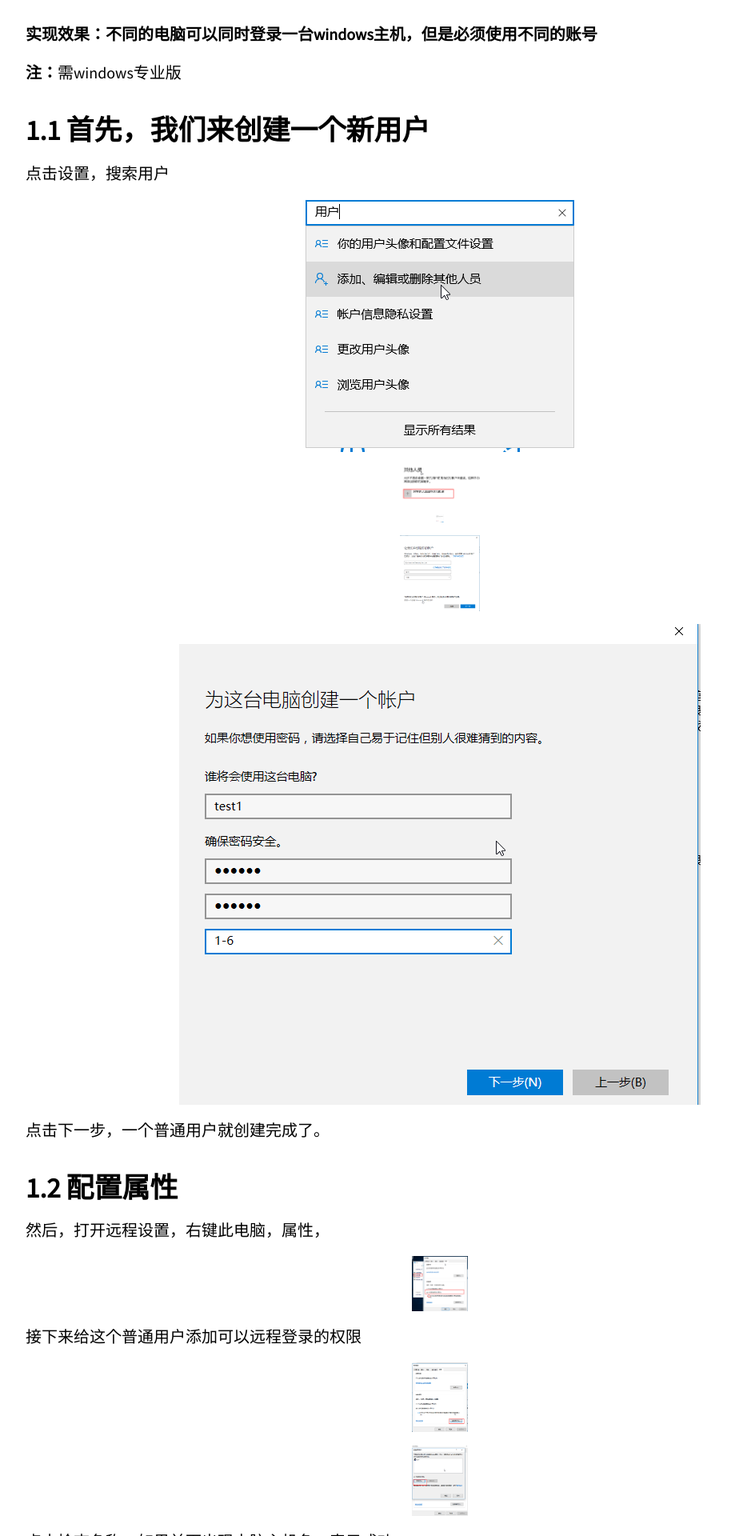
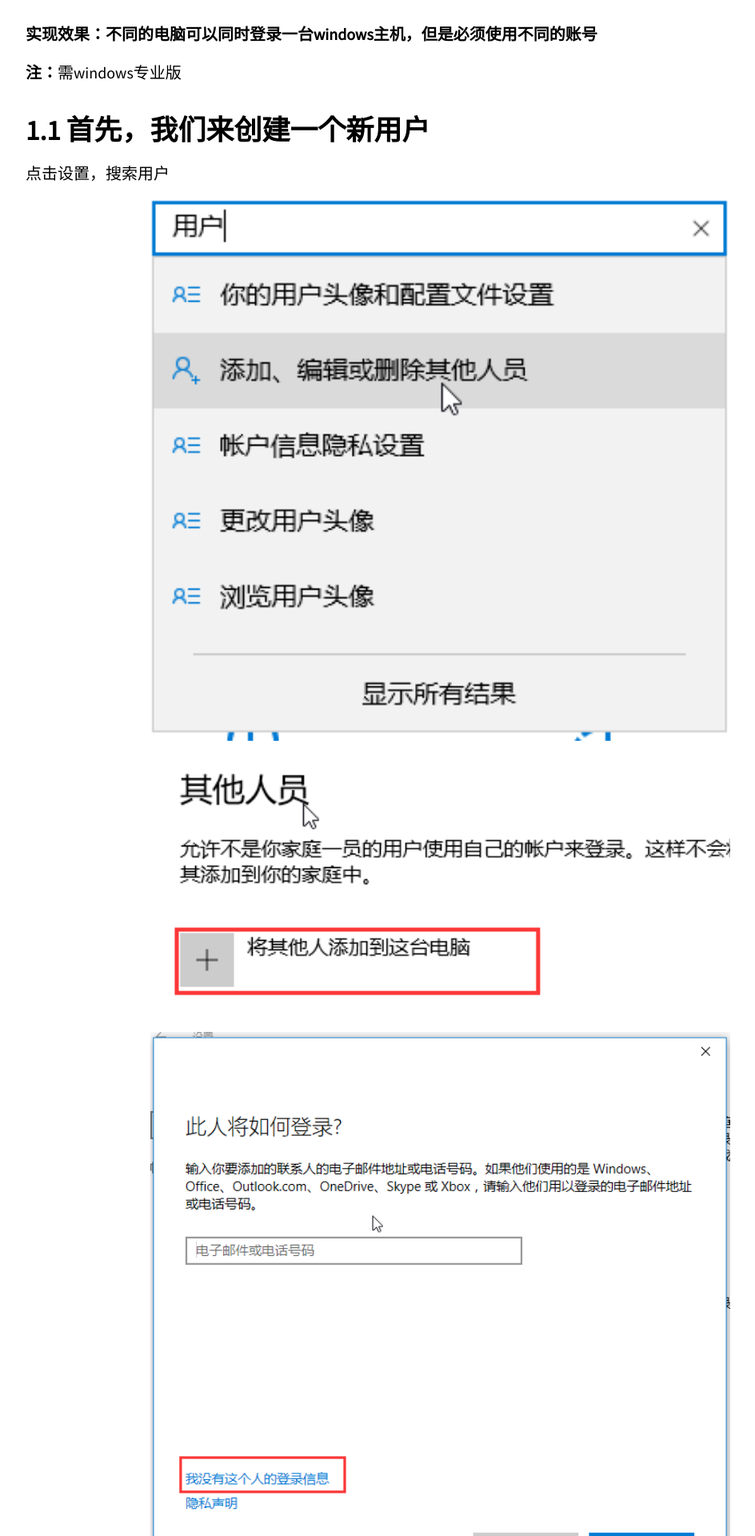
Before and after one commit to Cr7-joker/Cr7-joker.github.io, a Jekyll site: the page built from _posts/2019-02-04-Cloud desktop configuration/2019-02-04-Cloud desktop configuration.md, in a window 1280 px wide. Shown: the part 430-2350 px from the top of the page at 80% size, without its empty margins (82-1026 px from the left). Built offline with Jekyll 4.4.1, drawn with Linux system fonts in a browser that asks for light colours; our own code applies the rules of GitHub Pages for plain Markdown files; a script that is not in the unit is left out.

Commit message:
seventh post commit

```diff
--- a/_posts/2019-02-04-Cloud desktop configuration/2019-02-04-Cloud desktop configuration.md
+++ b/_posts/2019-02-04-Cloud desktop configuration/2019-02-04-Cloud desktop configuration.md
@@ -17,15 +17,15 @@ description: Win10多用户远程登录，不同的电脑使用不同的账号
 
 点击设置，搜索用户
 
-<img src="https://raw.githubusercontent.com/Cr7-joker/Cr7-joker.github.io/master/_posts/2019-02-04-Cloud%20desktop%20configuration/assert/01.png">
+<img src="https://raw.githubusercontent.com/Cr7-joker/Cr7-joker.github.io/master/_posts/2019-02-04-Cloud%20desktop%20configuration/assert/01.png" width="70%">
 
-<img src="https://raw.githubusercontent.com/Cr7-joker/Cr7-joker.github.io/master/_posts/2019-02-04-Cloud%20desktop%20configuration/assert/02.png" width="100">
+<img src="https://raw.githubusercontent.com/Cr7-joker/Cr7-joker.github.io/master/_posts/2019-02-04-Cloud%20desktop%20configuration/assert/02.png" width="70%">
 
-<img src="https://raw.githubusercontent.com/Cr7-joker/Cr7-joker.github.io/master/_posts/2019-02-04-Cloud%20desktop%20configuration/assert/03.png" width="10">
+<img src="https://raw.githubusercontent.com/Cr7-joker/Cr7-joker.github.io/master/_posts/2019-02-04-Cloud%20desktop%20configuration/assert/03.png" width="70%">
 
-<img src="https://raw.githubusercontent.com/Cr7-joker/Cr7-joker.github.io/master/_posts/2019-02-04-Cloud%20desktop%20configuration/assert/04.png" width="100">
+<img src="https://raw.githubusercontent.com/Cr7-joker/Cr7-joker.github.io/master/_posts/2019-02-04-Cloud%20desktop%20configuration/assert/04.png" width="70%">
 
-<img src="https://raw.githubusercontent.com/Cr7-joker/Cr7-joker.github.io/master/_posts/2019-02-04-Cloud%20desktop%20configuration/assert/05.png">
+<img src="https://raw.githubusercontent.com/Cr7-joker/Cr7-joker.github.io/master/_posts/2019-02-04-Cloud%20desktop%20configuration/assert/05.png" width="70%">
 
 点击下一步，一个普通用户就创建完成了。
 
@@ -35,35 +35,35 @@ description: Win10多用户远程登录，不同的电脑使用不同的账号
 
 然后，打开远程设置，右键此电脑，属性，
 
-<img src="https://raw.githubusercontent.com/Cr7-joker/Cr7-joker.github.io/master/_posts/2019-02-04-Cloud%20desktop%20configuration/assert/06.png" width="70">
+<img src="https://raw.githubusercontent.com/Cr7-joker/Cr7-joker.github.io/master/_posts/2019-02-04-Cloud%20desktop%20configuration/assert/06.png" width="70%">
 
 接下来给这个普通用户添加可以远程登录的权限
 
-<img src="https://raw.githubusercontent.com/Cr7-joker/Cr7-joker.github.io/master/_posts/2019-02-04-Cloud%20desktop%20configuration/assert/07.png" width="70">
+<img src="https://raw.githubusercontent.com/Cr7-joker/Cr7-joker.github.io/master/_posts/2019-02-04-Cloud%20desktop%20configuration/assert/07.png" width="70%">
 
-<img src="https://raw.githubusercontent.com/Cr7-joker/Cr7-joker.github.io/master/_posts/2019-02-04-Cloud%20desktop%20configuration/assert/08.png" width="70">
+<img src="https://raw.githubusercontent.com/Cr7-joker/Cr7-joker.github.io/master/_posts/2019-02-04-Cloud%20desktop%20configuration/assert/08.png" width="70%">
 
 点击检查名称，如果前面出现电脑主机名，表示成功
 
-<img src="https://raw.githubusercontent.com/Cr7-joker/Cr7-joker.github.io/master/_posts/2019-02-04-Cloud%20desktop%20configuration/assert/09.png" width="70">
+<img src="https://raw.githubusercontent.com/Cr7-joker/Cr7-joker.github.io/master/_posts/2019-02-04-Cloud%20desktop%20configuration/assert/09.png" width="70%">
 
 确认
 
 最后解决多用户同时登录的问题，在cmd中输入gpedit进入本地组策略编辑器
 
-<img src="https://raw.githubusercontent.com/Cr7-joker/Cr7-joker.github.io/master/_posts/2019-02-04-Cloud%20desktop%20configuration/assert/10.png" width="70">
+<img src="https://raw.githubusercontent.com/Cr7-joker/Cr7-joker.github.io/master/_posts/2019-02-04-Cloud%20desktop%20configuration/assert/10.png" width="70%">
 
 选择【管理模板】->【Windows组件】->【远程桌面服务】->【远程桌面会话主机】->【连接】选择【管理模板】->【Windows组件】->【远程桌面服务】->【远程桌面会话主机】->【连接】
 
-<img src="https://raw.githubusercontent.com/Cr7-joker/Cr7-joker.github.io/master/_posts/2019-02-04-Cloud%20desktop%20configuration/assert/11.png" width="70">
+<img src="https://raw.githubusercontent.com/Cr7-joker/Cr7-joker.github.io/master/_posts/2019-02-04-Cloud%20desktop%20configuration/assert/11.png" width="70%">
 
 配置 【限制连接的数量】，允许的RD最大连接数 即为最大的连接数量，6个9
 
-<img src="https://raw.githubusercontent.com/Cr7-joker/Cr7-joker.github.io/master/_posts/2019-02-04-Cloud%20desktop%20configuration/assert/12.png" width="70">
+<img src="https://raw.githubusercontent.com/Cr7-joker/Cr7-joker.github.io/master/_posts/2019-02-04-Cloud%20desktop%20configuration/assert/12.png" width="70%">
 
  配置【将远程桌面服务用户限制到单独的远程桌面服务会话】，改成 “已禁用”
 
-<img src="https://raw.githubusercontent.com/Cr7-joker/Cr7-joker.github.io/master/_posts/2019-02-04-Cloud%20desktop%20configuration/assert/13.png" width="70">
+<img src="https://raw.githubusercontent.com/Cr7-joker/Cr7-joker.github.io/master/_posts/2019-02-04-Cloud%20desktop%20configuration/assert/13.png" width="70%">
 
 
 
@@ -80,6 +80,6 @@ description: Win10多用户远程登录，不同的电脑使用不同的账号
 
 注意，上面三个程序均需要右键以管理员身份运行，且保证电脑网络畅通。
 
-<img src="https://raw.githubusercontent.com/Cr7-joker/Cr7-joker.github.io/master/_posts/2019-02-04-Cloud%20desktop%20configuration/assert/14.png" width="70">
+<img src="https://raw.githubusercontent.com/Cr7-joker/Cr7-joker.github.io/master/_posts/2019-02-04-Cloud%20desktop%20configuration/assert/14.png" width="70%">
 
 点击OK，配置结束
```
